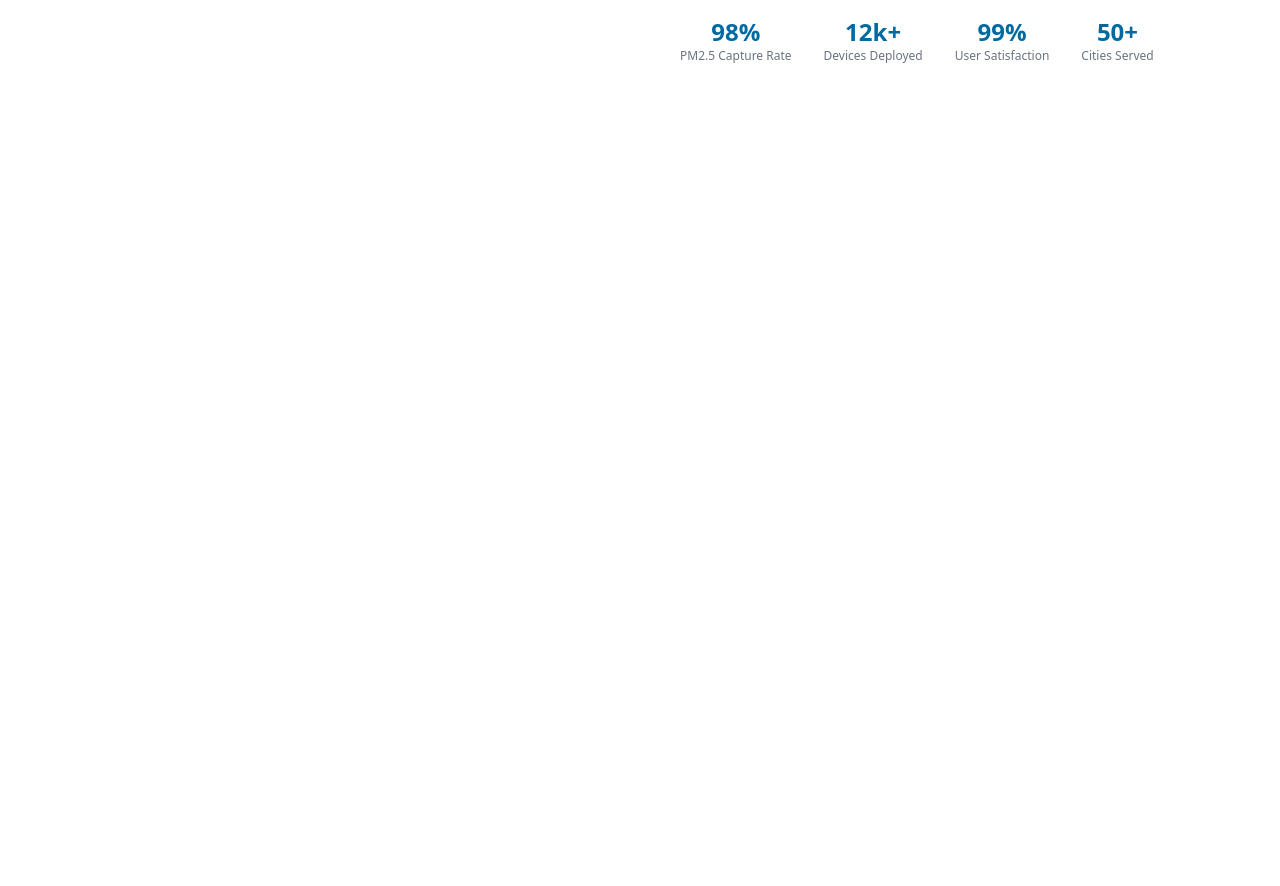
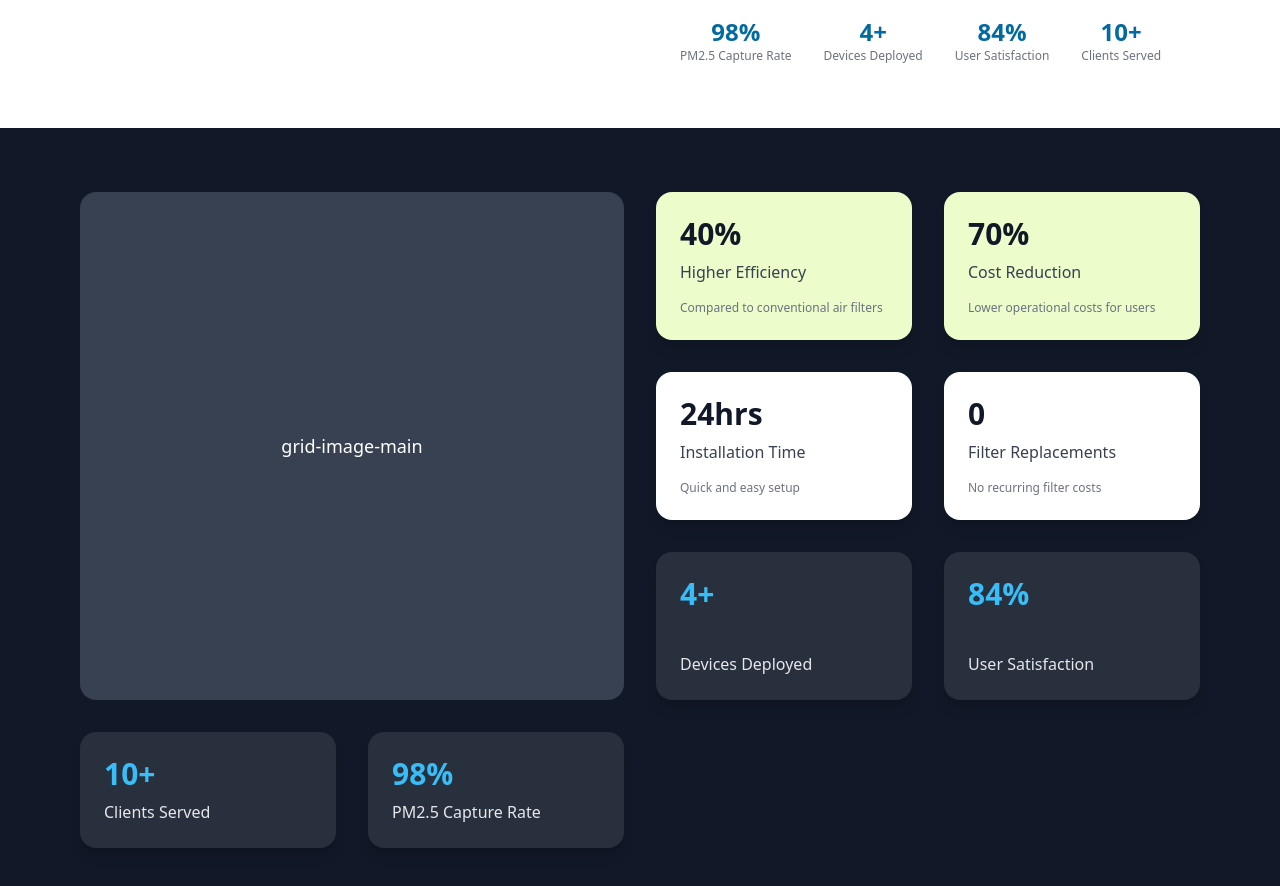
Before and after one commit to sah-krishna/wotarvo, a React (Vite) app in the folder frontend/: page / in a window 1280 px wide. Shown: the part 1300-2186 px from the top of the page. Before the commit the page ends 1428 px from the top, so only its background shows below. Built offline with nearby package versions, Linux system fonts and the light colour scheme.

Commit message:
grid dashboard

```diff
--- a/frontend/src/App.jsx
+++ b/frontend/src/App.jsx
@@ -56,23 +56,76 @@ function App() {
             <span className="bg-white/80 border border-sky-100 text-sky-700 px-3 py-1 rounded-full text-xs font-medium">Accessible to All</span>
           </div>
           {/* Stats Row */}
-          <div className="flex gap-8 mt-6">
+          <div className="flex flex-wrap gap-8 mt-6">
             <div className="flex flex-col items-center">
               <span className="text-2xl font-bold text-sky-700">98%</span>
               <span className="text-xs text-gray-500">PM2.5 Capture Rate</span>
             </div>
             <div className="flex flex-col items-center">
-              <span className="text-2xl font-bold text-sky-700">12k+</span>
+              <span className="text-2xl font-bold text-sky-700">4+</span>
               <span className="text-xs text-gray-500">Devices Deployed</span>
             </div>
             <div className="flex flex-col items-center">
-              <span className="text-2xl font-bold text-sky-700">99%</span>
+              <span className="text-2xl font-bold text-sky-700">84%</span>
               <span className="text-xs text-gray-500">User Satisfaction</span>
             </div>
             <div className="flex flex-col items-center">
-              <span className="text-2xl font-bold text-sky-700">50+</span>
-              <span className="text-xs text-gray-500">Cities Served</span>
+              <span className="text-2xl font-bold text-sky-700">10+</span>
+              <span className="text-xs text-gray-500">Clients Served</span>
             </div>
+          </div>
+        </div>
+      </section>
+      {/* Modern Unique Grid Section */}
+      <section className="w-full bg-gray-900 py-16 px-4 md:px-20">
+        <div className="max-w-6xl mx-auto grid grid-cols-1 md:grid-cols-4 grid-rows-6 md:grid-rows-3 gap-6 md:gap-8">
+          {/* Image Placeholder (replace 'grid-image-main' with your image later) */}
+          <div className="bg-gray-700 rounded-2xl row-span-2 md:row-span-3 col-span-2 flex items-center justify-center" style={{minHeight:'220px'}}>
+            <span className="text-white text-lg">grid-image-main</span>
+          </div>
+          {/* Card: Higher Efficiency */}
+          <div className="bg-lime-100 rounded-2xl p-6 flex flex-col justify-between shadow-lg">
+            <span className="text-3xl font-bold text-gray-900">40%</span>
+            <div className="text-gray-700 font-medium mt-2">Higher Efficiency</div>
+            <div className="text-xs text-gray-500 mt-4">Compared to conventional air filters</div>
+          </div>
+          {/* Card: Cost Reduction */}
+          <div className="bg-lime-100 rounded-2xl p-6 flex flex-col justify-between shadow-lg">
+            <span className="text-3xl font-bold text-gray-900">70%</span>
+            <div className="text-gray-700 font-medium mt-2">Cost Reduction</div>
+            <div className="text-xs text-gray-500 mt-4">Lower operational costs for users</div>
+          </div>
+          {/* Card: Installation Time */}
+          <div className="bg-white rounded-2xl p-6 flex flex-col justify-between shadow-lg">
+            <span className="text-3xl font-bold text-gray-900">24hrs</span>
+            <div className="text-gray-700 font-medium mt-2">Installation Time</div>
+            <div className="text-xs text-gray-500 mt-4">Quick and easy setup</div>
+          </div>
+          {/* Card: Filter Replacements */}
+          <div className="bg-white rounded-2xl p-6 flex flex-col justify-between shadow-lg">
+            <span className="text-3xl font-bold text-gray-900">0</span>
+            <div className="text-gray-700 font-medium mt-2">Filter Replacements</div>
+            <div className="text-xs text-gray-500 mt-4">No recurring filter costs</div>
+          </div>
+          {/* Card: Devices Deployed */}
+          <div className="bg-white/10 rounded-2xl p-6 flex flex-col justify-between shadow-lg">
+            <span className="text-3xl font-bold text-sky-400">4+</span>
+            <div className="text-gray-200 font-medium mt-2">Devices Deployed</div>
+          </div>
+          {/* Card: User Satisfaction */}
+          <div className="bg-white/10 rounded-2xl p-6 flex flex-col justify-between shadow-lg">
+            <span className="text-3xl font-bold text-sky-400">84%</span>
+            <div className="text-gray-200 font-medium mt-2">User Satisfaction</div>
+          </div>
+          {/* Card: Clients Served */}
+          <div className="bg-white/10 rounded-2xl p-6 flex flex-col justify-between shadow-lg">
+            <span className="text-3xl font-bold text-sky-400">10+</span>
+            <div className="text-gray-200 font-medium mt-2">Clients Served</div>
+          </div>
+          {/* Card: PM2.5 Capture Rate */}
+          <div className="bg-white/10 rounded-2xl p-6 flex flex-col justify-between shadow-lg">
+            <span className="text-3xl font-bold text-sky-400">98%</span>
+            <div className="text-gray-200 font-medium mt-2">PM2.5 Capture Rate</div>
           </div>
         </div>
       </section>
```
